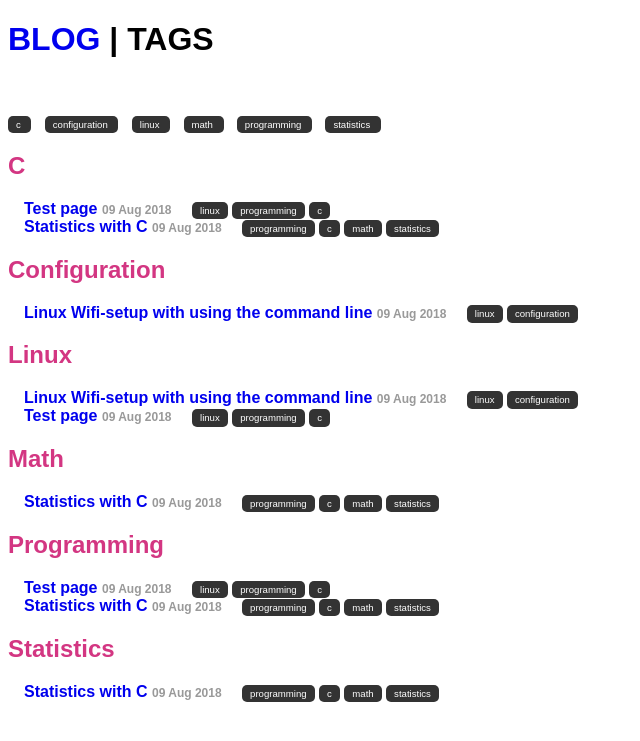
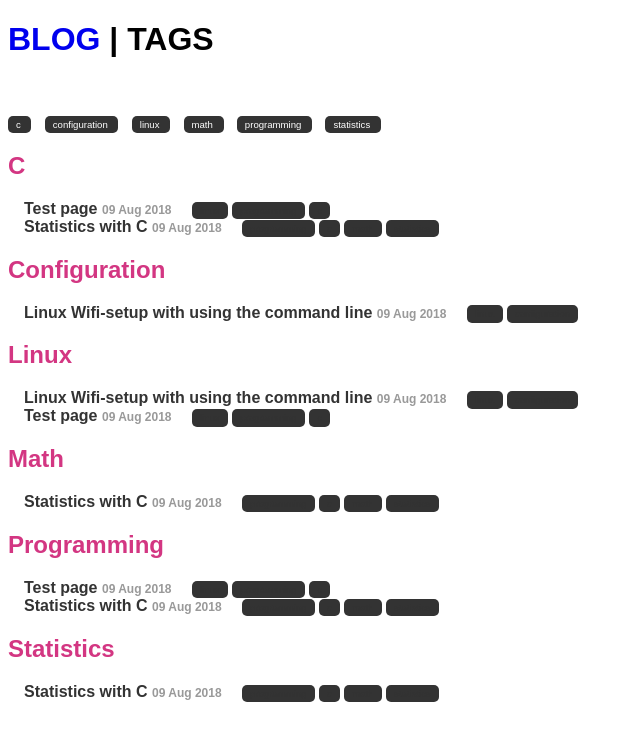
Before and after one commit to execas/execas.github.io, a Jekyll site: the page built from tags.html, in a window 1280 px wide. Shown: the top 741 px of the page, without its empty margins (0-640 px from the left). Built offline with Jekyll 4.4.1, drawn with Linux system fonts in a browser that asks for light colours.

Commit message:
Update execas.css

```diff
--- a/css/execas.css
+++ b/css/execas.css
@@ -33,7 +33,6 @@
 
 .category-list h3 {
     font-size: 1rem;
-    color: #333333;
     margin-right: 1rem;
     margin-top: 0;
     display:inline;
@@ -43,7 +42,11 @@
     color: #999;
 }
 
-.tag-mark a:hover {
+.category-list a {
+     color: #333333;
+}
+
+.tag-mark:hover {
     background-color: #707070;
     color: #fff;
     text-decoration: none;
```
